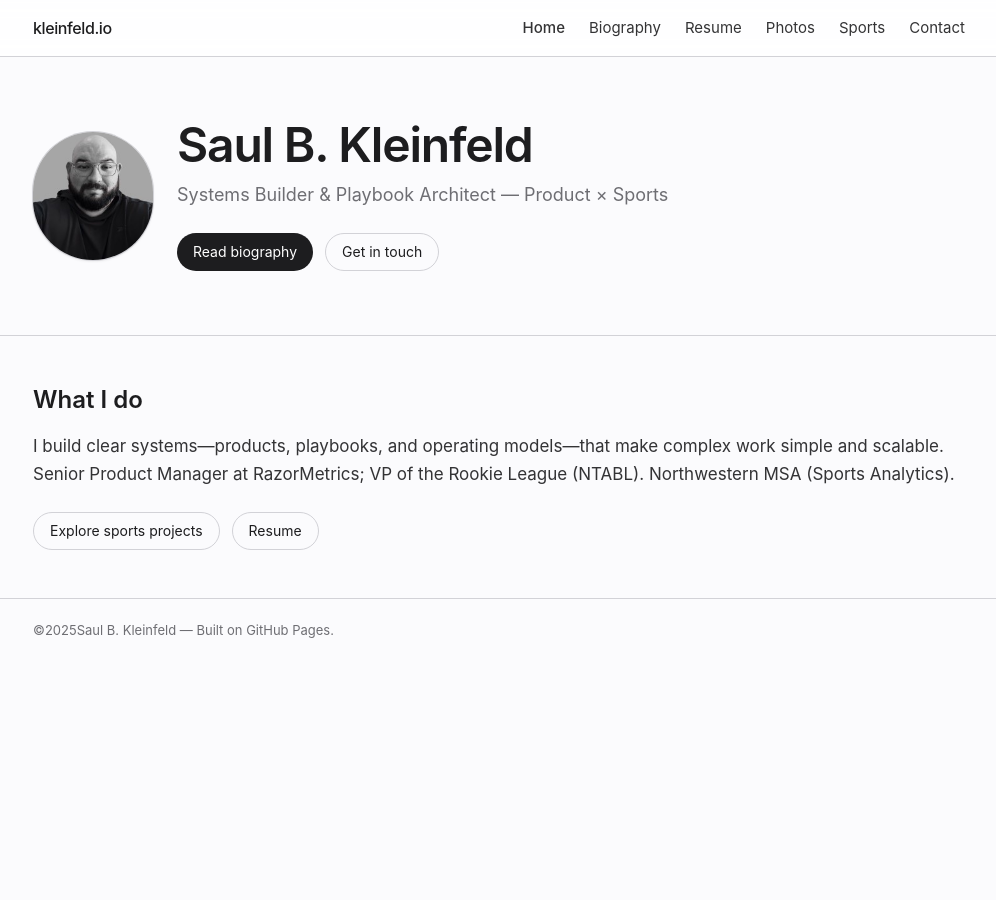
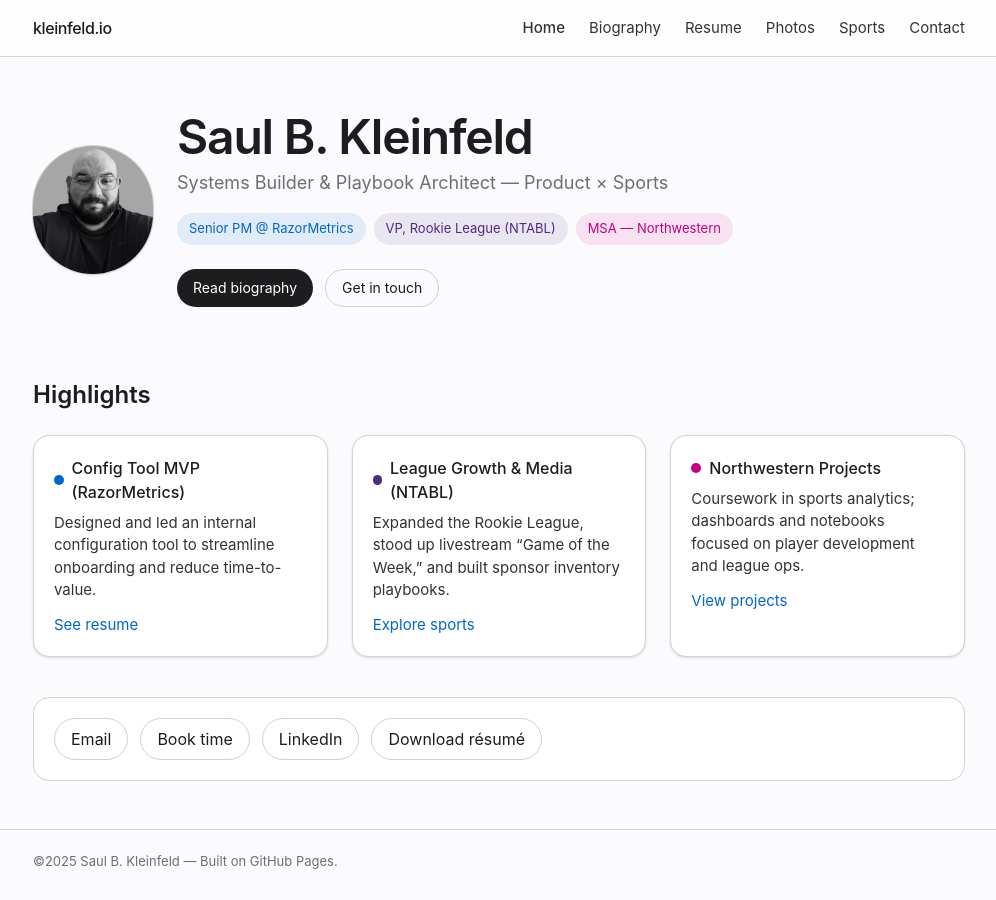
Before and after one commit to skleinfeld/Kleinfeld.io, a Jekyll site: the page built from index.md, in a window 1280 px wide. Shown: the whole page, without its empty margins (141-1137 px from the left). Built offline with Jekyll 4.4.1, drawn with Linux system fonts in a browser that asks for light colours; nearby versions of some CDN libraries.

Commit message:
Revamp homepage layout and update footer spacing
The homepage was redesigned with a new hero section, highlights grid, and quick links for improved clarity and navigation. The footer spacing was adjusted for better visual separation. These changes enhance the site's presentation and make key information more accessible.

```diff
--- a/_includes/footer.html
+++ b/_includes/footer.html
@@ -1,6 +1,6 @@
 <footer class="border-t border-a-line">
   <div class="wrap mx-auto px-4 sm:px-6 h-16 flex items-center text-[13px] text-a-gray">
-    © <span id="y"></span> Saul B. Kleinfeld — Built on GitHub Pages.
+    © <span id="y"></span>&nbsp;Saul B. Kleinfeld — Built on GitHub Pages.
   </div>
 </footer>
 <script>document.getElementById('y').textContent = new Date().getFullYear();</script>
--- a/index.md
+++ b/index.md
@@ -4,33 +4,98 @@
 permalink: /
 ---
 
-<section class="wrap mx-auto px-4 sm:px-6 py-12 sm:py-16">
-  <div class="grid grid-cols-1 sm:grid-cols-[120px,1fr] gap-6 items-center">
-    <div class="flex sm:block justify-center">
-      <img src="{{ '/SBK-Headshot.jpeg' | relative_url }}" alt="Headshot of Saul B. Kleinfeld"
-           class="h-28 w-28 sm:h-32 sm:w-32 rounded-full object-cover ring-1 ring-a-line shadow" width="128" height="128" loading="eager">
-    </div>
-    <div>
-      <h1 class="text-4xl sm:text-5xl font-semibold tracking-tight">Saul B. Kleinfeld</h1>
-      <p class="mt-3 text-lg text-a-gray">Systems Builder & Playbook Architect — Product × Sports</p>
-      <div class="mt-6 flex flex-wrap gap-3">
-        <a href="{{ '/biography/' | relative_url }}" class="inline-flex items-center rounded-full bg-a-black text-white px-4 py-2 text-sm hover:opacity-90">Read biography</a>
-        <a href="{{ '/contact/' | relative_url }}" class="inline-flex items-center rounded-full border border-a-line px-4 py-2 text-sm hover:bg-white">Get in touch</a>
+<!-- HERO -->
+<section class="relative">
+  <!-- soft gradient background accent -->
+  <div class="pointer-events-none absolute inset-0 -z-10">
+    <div class="mx-auto max-w-[1100px] h-56 sm:h-64 bg-gradient-to-r from-[#4E2A84]/12 via-[#06c]/10 to-[#C6007E]/12 rounded-b-[36px]"></div>
+  </div>
+
+  <div class="wrap mx-auto px-4 sm:px-6 pt-10 sm:pt-14 pb-8">
+    <div class="grid grid-cols-1 sm:grid-cols-[120px,1fr] gap-6 items-center">
+      <div class="flex sm:block justify-center">
+        <img src="{{ '/SBK-Headshot.jpeg' | relative_url }}" alt="Headshot of Saul B. Kleinfeld"
+             class="h-28 w-28 sm:h-32 sm:w-32 rounded-full object-cover ring-1 ring-a-line shadow" width="128" height="128" loading="eager">
+      </div>
+      <div>
+        <h1 class="text-4xl sm:text-5xl font-semibold tracking-tight">Saul B. Kleinfeld</h1>
+        <p class="mt-2 text-lg text-a-gray">Systems Builder & Playbook Architect — Product × Sports</p>
+
+        <!-- colorful role chips -->
+        <div class="mt-4 flex flex-wrap gap-2">
+          <span class="inline-flex items-center px-3 py-1.5 rounded-full text-[13px] bg-[#06c]/10 text-[#06c]">Senior PM @ RazorMetrics</span>
+          <span class="inline-flex items-center px-3 py-1.5 rounded-full text-[13px] bg-[#4E2A84]/10 text-[#4E2A84]">VP, Rookie League (NTABL)</span>
+          <span class="inline-flex items-center px-3 py-1.5 rounded-full text-[13px] bg-[#C6007E]/10 text-[#C6007E]">MSA — Northwestern</span>
+        </div>
+
+        <div class="mt-6 flex flex-wrap gap-3">
+          <a href="{{ '/biography/' | relative_url }}"
+             class="inline-flex items-center rounded-full bg-a-black text-white px-4 py-2 text-sm hover:opacity-90">
+            Read biography
+          </a>
+          <a href="{{ '/contact/' | relative_url }}"
+             class="inline-flex items-center rounded-full border border-a-line px-4 py-2 text-sm hover:bg-white">
+            Get in touch
+          </a>
+        </div>
       </div>
     </div>
   </div>
 </section>
 
-<div class="divider"></div>
+<!-- HIGHLIGHTS (replaces “What I do”) -->
+<section class="wrap mx-auto px-4 sm:px-6 py-10">
+  <h2 class="text-2xl font-semibold">Highlights</h2>
 
-<section class="wrap mx-auto px-4 sm:px-6 py-12">
-  <h2 class="text-2xl font-semibold">What I do</h2>
-  <p class="mt-4 text-[17px] text-a-black/90 leading-7">
-    I build clear systems—products, playbooks, and operating models—that make complex work simple and scalable.
-    Senior Product Manager at RazorMetrics; VP of the Rookie League (NTABL). Northwestern MSA (Sports Analytics).
-  </p>
-  <div class="mt-6 flex flex-wrap gap-3">
-    <a href="{{ '/sports/' | relative_url }}" class="inline-flex items-center rounded-full border border-a-line px-4 py-2 text-sm hover:bg-white">Explore sports projects</a>
-    <a href="{{ '/resume/' | relative_url }}" class="inline-flex items-center rounded-full border border-a-line px-4 py-2 text-sm hover:bg-white">Resume</a>
+  <div class="mt-6 grid sm:grid-cols-2 lg:grid-cols-3 gap-6">
+    <!-- Highlight 1 -->
+    <article class="rounded-2xl bg-white shadow border border-a-line p-5">
+      <div class="flex items-center gap-2">
+        <span class="h-2.5 w-2.5 rounded-full bg-[#06c]"></span>
+        <h3 class="font-medium">Config Tool MVP (RazorMetrics)</h3>
+      </div>
+      <p class="mt-2 text-[15px] text-a-black/90">
+        Designed and led an internal configuration tool to streamline onboarding and reduce time-to-value.
+      </p>
+      <a href="{{ '/resume/' | relative_url }}" class="mt-3 inline-block text-[15px] alink">See resume</a>
+    </article>
+
+    <!-- Highlight 2 -->
+    <article class="rounded-2xl bg-white shadow border border-a-line p-5">
+      <div class="flex items-center gap-2">
+        <span class="h-2.5 w-2.5 rounded-full bg-[#4E2A84]"></span>
+        <h3 class="font-medium">League Growth & Media (NTABL)</h3>
+      </div>
+      <p class="mt-2 text-[15px] text-a-black/90">
+        Expanded the Rookie League, stood up livestream “Game of the Week,” and built sponsor inventory playbooks.
+      </p>
+      <a href="{{ '/sports/' | relative_url }}" class="mt-3 inline-block text-[15px] alink">Explore sports</a>
+    </article>
+
+    <!-- Highlight 3 -->
+    <article class="rounded-2xl bg-white shadow border border-a-line p-5">
+      <div class="flex items-center gap-2">
+        <span class="h-2.5 w-2.5 rounded-full bg-[#C6007E]"></span>
+        <h3 class="font-medium">Northwestern Projects</h3>
+      </div>
+      <p class="mt-2 text-[15px] text-a-black/90">
+        Coursework in sports analytics; dashboards and notebooks focused on player development and league ops.
+      </p>
+      <a href="{{ '/sports/' | relative_url }}" class="mt-3 inline-block text-[15px] alink">View projects</a>
+    </article>
   </div>
 </section>
+
+<!-- QUICK LINKS -->
+<section class="wrap mx-auto px-4 sm:px-6 pb-12">
+  <div class="rounded-2xl border border-a-line bg-white p-5 flex flex-wrap gap-3">
+    <a class="inline-flex items-center rounded-full border border-a-line px-4 py-2 hover:bg-a-bg"
+       href="mailto:saul@kleinfeld.io?subject=Hello%20Saul&body=Hi%20Saul%2C%0D%0A%0D%0A">Email</a>
+    <a class="inline-flex items-center rounded-full border border-a-line px-4 py-2 hover:bg-a-bg"
+       href="https://calendly.com/saul-dallasmsbl/30min" target="_blank" rel="noopener">Book time</a>
+    <a class="inline-flex items-center rounded-full border border-a-line px-4 py-2 hover:bg-a-bg"
+       href="https://www.linkedin.com/in/saul-kleinfeld" target="_blank" rel="noopener">LinkedIn</a>
+    <a class="inline-flex items-center rounded-full border border-a-line px-4 py-2 hover:bg-a-bg"
+       href="{{ '/Sports_PdM _Saul_Kleinfeld_Resume.pdf' | relative_url | uri_escape }}" target="_blank" rel="noopener">Download résumé</a>
+  </div>
+</section>
```
